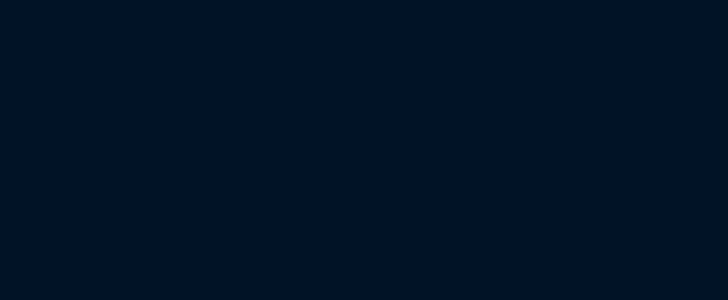
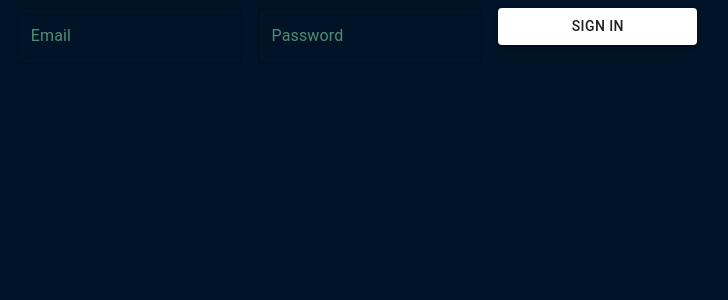
Before and after one commit to CraftAcademy/FikaTogether-Admin, a React (Create React App) app: page / in a window 1280 px wide. Shown: the top 300 px of the page, without its empty margins (283-1011 px from the left). Built offline with nearby package versions, Linux system fonts and the light colour scheme.

Commit message:
adds sign in form and install j-tock auth

```diff
--- a/package.json
+++ b/package.json
@@ -14,6 +14,7 @@
     "@testing-library/user-event": "^12.1.10",
     "axios": "^0.24.0",
     "cypress-dark": "^1.8.3",
+    "j-tockauth": "^1.2.7",
     "react": "^17.0.2",
     "react-dom": "^17.0.2",
     "react-redux": "^7.2.6",
--- a/src/App.jsx
+++ b/src/App.jsx
@@ -48,7 +48,6 @@ const App = () => {
   return (
     <ThemeProvider theme={our_custome_theme}>
       <CssBaseline />
-
       <BrowserRouter>
         {!authenticated ? (
           <Login />
--- a/src/components/Login.jsx
+++ b/src/components/Login.jsx
@@ -1,11 +1,42 @@
 import React from "react";
-import { Container } from "@mui/material";
+import Box from "@mui/material/Box";
+import TextField from "@mui/material/TextField";
+import Button from "@mui/material/Button";
+import { ToastContainer, toast } from "react-toastify";
 
 const Login = () => {
   return (
-    <Container>
+    <>
+      <Box
+        data-cy="sign-in-form"
+        component="form"
+        sx={{
+          "& > :not(style)": { m: 1, width: "25ch" },
+          textAlign: "center",
+        }}
+        noValidate
+        autoComplete="off"
+      >
+        <TextField
+          data-cy="email-input"
+          id="outlined-basic"
+          label="Email"
+          variant="outlined"
+          margin="dense"
+        />
+        <TextField
+          data-cy="password-input"
+          id="outlined-basic"
+          label="Password"
+          variant="outlined"
+          margin="dense"
+        />
+        <Button data-cy="btn-login" variant="contained" margin="dense">
+          Sign In
+        </Button>
+      </Box>
 
-    </Container>
+    </>
   );
 };
 
```
Also changed, not shown: src/modules/auth.js (added, +14 -0 lines), 1 other file (tests, documents, lock files or other folders).
